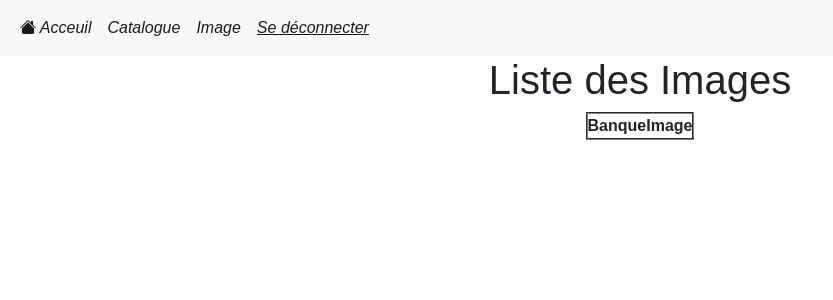
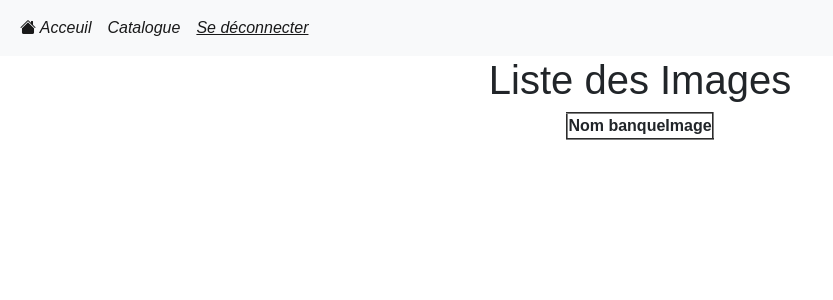
Before and after one commit to smailihcene/projet2024-twa, a PHP site: page /affichage_img.php in a window 1280 px wide. Shown: the top 300 px of the page, without its empty margins (0-833 px from the left). Run offline with PHP 8.4, Linux system fonts and the light colour scheme; the visitor is signed in with stand-in values (Sample User, id 1); data that the repository does not hold is empty.

Commit message:
image de test

```diff
--- a/affichage_img.php
+++ b/affichage_img.php
@@ -7,7 +7,7 @@ if (!isset($_SESSION['login'])) {
 
 require('config/connexion.php');
 
-$query_path = "SELECT b.dir AS bank_dir, i.name AS image_name
+$query_path = "SELECT b.dir AS bank_dir, i.name AS image_name, b.name AS bank_name
          FROM image AS i
          INNER JOIN bank AS b ON i.bankId = b.id;";
 
@@ -28,14 +28,14 @@ if (!$rep) {
     <h1>Liste des Images</h1>
     <table border="2">
         <tr>
-            <th>Banque</th>
+            <th>Nom banque </th>
             <th>Image</th>
         </tr>
 
         <!-- Boucle pour afficher les résultats -->
         <?php while ($image = mysqli_fetch_assoc($rep)) { ?>
             <tr>
-                <td><?= htmlspecialchars($image['bank_dir']); ?></td>
+                <td><?= htmlspecialchars($image['bank_name']); ?></td>
                 <td><img src="<?= "./images/" . htmlspecialchars($image['bank_dir']) . "/" . htmlspecialchars($image['image_name']); ?>" alt="" width="100"></td>
             </tr>
         <?php } ?>
--- a/navbar.php
+++ b/navbar.php
@@ -45,10 +45,13 @@
 					<a class="nav-link active" href="/projet2024-twa/catalog/catalog.php"> <i>Catalogue</i> </a>
 				</li>
 
+				<?php if ($_SESSION['role_name'] === 'editor') { ?>
 				<li class="nav-item">
 					<!-- mise en place dans cet élément d'un lien vers... ce qu'on veut. Ici vers la même page. -->
 					<a class="nav-link active" href="/projet2024-twa/affichage_img.php"> <i>Image</i> </a>
 				</li>
+				<?php } ?>
+
 
 				<li class="nav-item">
 					<!-- mise en place dans cet élément d'un lien vers... ce qu'on veut. Ici vers la même page. -->
```
Also changed, not shown: images/id/git.jpg (renamed from images/git.jpg), images/p/feuilles.jpg (added), images/p/image1.jpg (added), images/p/image2.jpg (added), images/p/image3.jpg (added), images/plat1.jpg (deleted), js/script.js (added).
